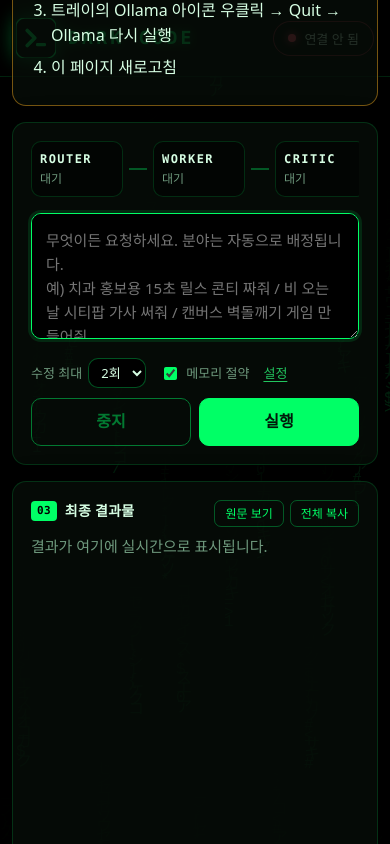
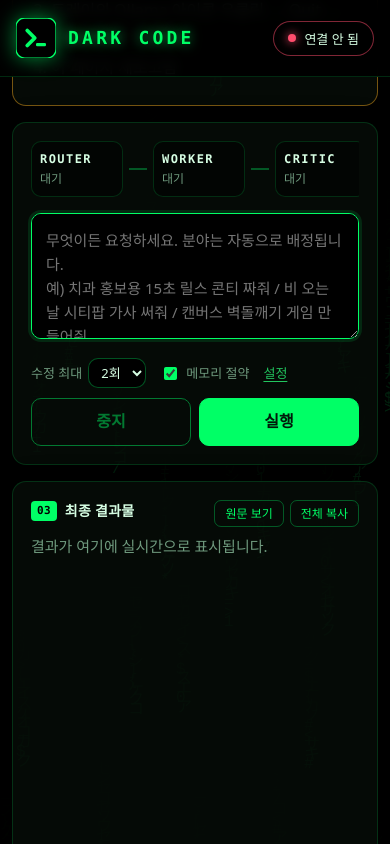
Before and after one commit to jake12733/darkcode-orchestrator, a plain HTML site: page index.html in a window 390 px wide. Both pictures are taken after a click on the button "실행". Shown: the part 469-1313 px from the top of the page. Drawn offline with Linux system fonts and the light colour scheme; no server answers.

Commit message:
Fix sticky header layering, cap score on auto-check

```diff
--- a/assets/orchestrator.js
+++ b/assets/orchestrator.js
@@ -363,6 +363,7 @@
           else source = 'ai-critic + auto-check';
           v.verdict = 'REVISE';
           v.fixes = merged;
+          v.score = Math.min(v.score || 6, 6);
         }
         var rd = { round: round, verdict: v.verdict, score: v.score, reason: v.reason, fixes: v.fixes, parsed: v.parsed, source: source, ms: now() - ts3 };
         result.rounds.push(rd);
--- a/assets/style.css
+++ b/assets/style.css
@@ -25,7 +25,7 @@ header, main, footer { position: relative; z-index: 1; }
 .sr { position: absolute; width: 1px; height: 1px; overflow: hidden; clip: rect(0 0 0 0); }
 
 /* header */
-.top { display: flex; align-items: center; justify-content: space-between; gap: 12px; padding: 18px clamp(16px, 4vw, 40px); border-bottom: 1px solid var(--line); background: linear-gradient(180deg, rgba(0,0,0,.92), rgba(0,0,0,.6)); backdrop-filter: blur(6px); position: sticky; top: 0; }
+.top { display: flex; align-items: center; justify-content: space-between; gap: 12px; padding: 18px clamp(16px, 4vw, 40px); border-bottom: 1px solid var(--line); background: linear-gradient(180deg, rgba(0,0,0,.92), rgba(0,0,0,.6)); backdrop-filter: blur(6px); position: sticky; top: 0; z-index: 20; background: rgba(0,0,0,.94); }
 .brand { display: flex; align-items: center; gap: 12px; }
 .logo { width: 40px; height: 40px; filter: drop-shadow(0 0 10px rgba(0,255,102,.55)); }
 .brand-name { font-family: var(--mono); font-weight: 800; letter-spacing: .18em; color: var(--neon); text-shadow: 0 0 12px rgba(0,255,102,.6); font-size: 18px; }
```
